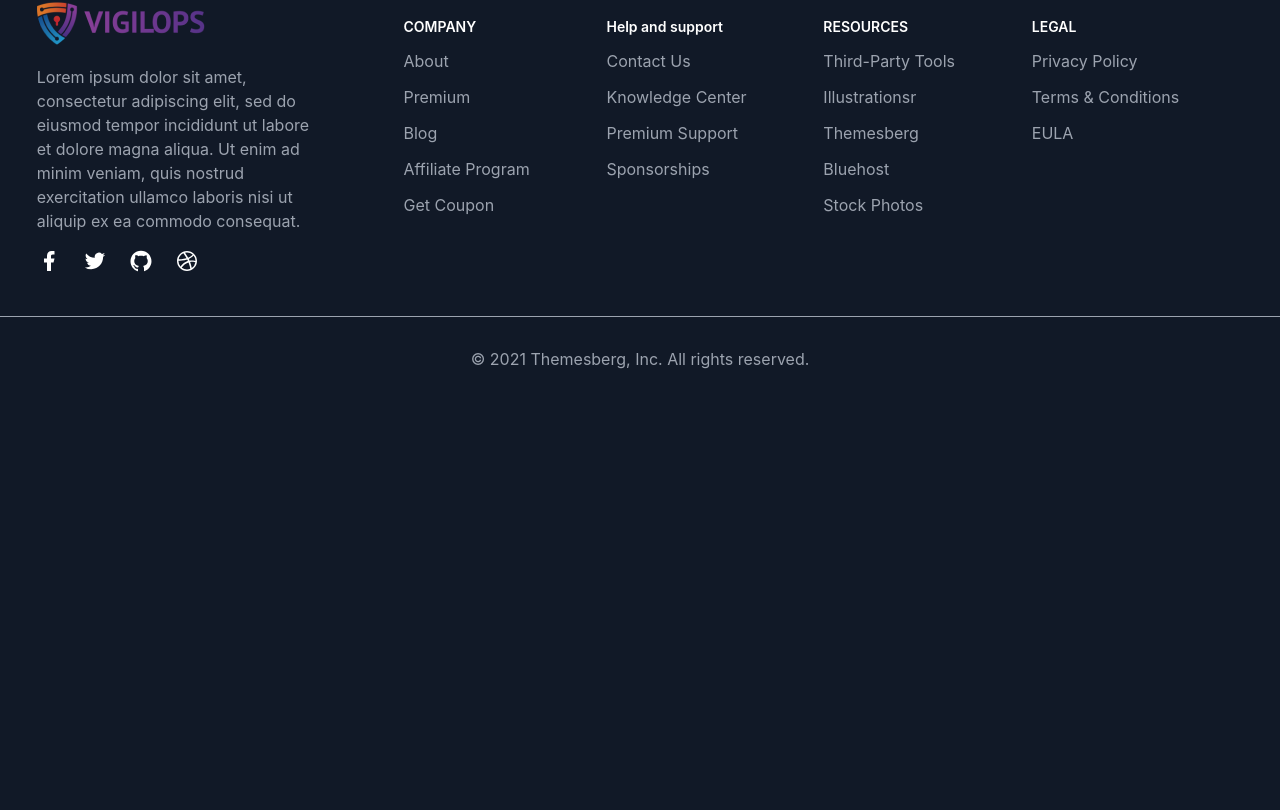
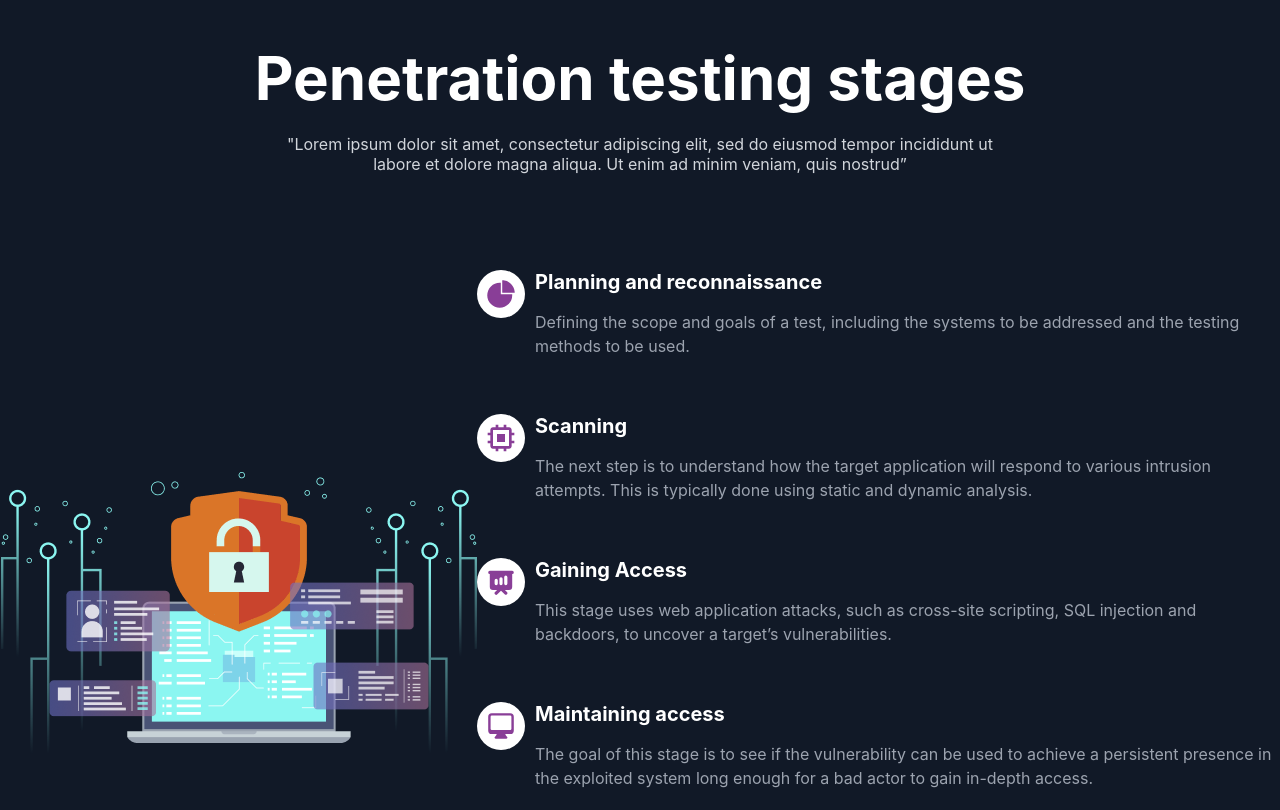
Before and after one commit to Deeporion-Technology-Private-Limited/portfolio1, a React (Create React App) app: page / in a window 1280 px wide. Shown: the part 1210-2020 px from the top of the page. Before the commit the page ends 1611 px from the top, so only its background shows below. Built offline with nearby package versions, Linux system fonts and the light colour scheme; the HTML template or start-up script is replaced by a standard one.

Commit message:
worked on routes

```diff
--- /dev/null
+++ b/src/components/NoPage.jsx
@@ -0,0 +1,9 @@
+import React from 'react'
+
+const NoPage = () => {
+  return (
+    <div>NoPage</div>
+  )
+}
+
+export default NoPage
--- a/src/home/Homebanner.jsx
+++ b/src/home/Homebanner.jsx
@@ -6,6 +6,7 @@ import { TbBulbFilled } from "react-icons/tb";
 import { HiPresentationChartBar } from "react-icons/hi";
 import { AiFillEye } from "react-icons/ai";
 import { BsFillArrowRightCircleFill } from "react-icons/bs";
+import PenetrationTesting from "./PenetrationTesting";
 const Homebanner = () => {
   const ideas_data = [
     {
@@ -68,6 +69,7 @@ const Homebanner = () => {
           </div>
         </div>
       </div>
+      <div className="home_ideas_container">
         <div className="home_ideas">
           {ideas_data.map((data) => (
             <div className="idea_body">
@@ -86,6 +88,10 @@ const Homebanner = () => {
           ))}
         </div>
       </div>
+      <div>
+        <PenetrationTesting />
+      </div>
+    </div>
   );
 };
 
--- /dev/null
+++ b/src/home/PenetrationTesting.jsx
@@ -0,0 +1,73 @@
+import React from "react";
+import frame from "../images/Frame.png";
+import { AiFillPieChart } from "react-icons/ai";
+import { BiChip } from "react-icons/bi";
+import {
+  HiPresentationChartBar,
+  HiOutlineDocumentReport,
+} from "react-icons/hi";
+import { HiMiniComputerDesktop } from "react-icons/hi2";
+const PenetrationTesting = () => {
+  const data = [
+    {
+      icon: <AiFillPieChart />,
+      heading: "Planning and reconnaissance",
+      desp: "Defining the scope and goals of a test, including the systems to be addressed and the testing methods to be used.",
+    },
+    {
+      icon: <BiChip />,
+      heading: "Scanning",
+      desp: "The next step is to understand how the target application will respond to various intrusion attempts. This is typically done using static and dynamic analysis.",
+    },
+    {
+      icon: <HiPresentationChartBar />,
+      heading: "Gaining Access",
+      desp: "This stage uses web application attacks, such as cross-site scripting, SQL injection and backdoors, to uncover a target’s vulnerabilities.",
+    },
+    {
+      icon: <HiMiniComputerDesktop />,
+      heading: "Maintaining access",
+      desp: "The goal of this stage is to see if the vulnerability can be used to achieve a persistent presence in the exploited system long enough for a bad actor to gain in-depth access.",
+    },
+    {
+      icon: <HiOutlineDocumentReport />,
+      heading: "Analysis",
+      desp: "This information is analyzed by security personnel to help configure an enterprise’s WAF settings and other application security solutions to patch vulnerabilities and protect against future attacks.",
+    },
+  ];
+
+  return (
+    <div>
+      <div className="penetration_container">
+        <h1>Penetration testing stages</h1>
+        <div className="supportive_text_container">
+          <p className="supportive_text">
+            "Lorem ipsum dolor sit amet, consectetur adipiscing elit, sed do
+            eiusmod tempor incididunt ut labore et dolore magna aliqua. Ut enim
+            ad minim veniam, quis nostrud”
+          </p>
+        </div>
+      </div>
+      <div className="penetration_desp_info">
+        <div className="penetration_desp_container">
+          <div className="penetration_img">
+            <img src={frame} alt="" />
+          </div>
+          <div className="penetration_flex">
+            {data.map((obj) => (
+              <div className="penetration_desp_box">
+                <div className="penetration_icon">{obj.icon}</div>
+                <div className="penetration_desp_content">
+                  <h2>{obj.heading}</h2>
+                  <p>{obj.desp}</p>
+                </div>
+              </div>
+            ))}
+          </div>
+        </div>
+      </div>
+    </div>
+  );
+};
+
+export default PenetrationTesting;
--- a/src/home/home.css
+++ b/src/home/home.css
@@ -1,3 +1,5 @@
+/* Homebanner CSS */
+
 .home_banner {
   width: 100%;
   height: 800px;
@@ -80,10 +82,16 @@
   align-items: center;
   gap: 8px;
 }
+.home_ideas_container {
+  width: 100vw;
+  display: flex;
+  justify-content: center;
+}
 
 .home_ideas {
+  width: 75vw;
   display: flex;
-  justify-content: space-evenly;
+  justify-content: space-around;
 }
 
 .idea_body {
@@ -140,3 +148,86 @@
   align-items: center;
   gap: 8px;
 }
+
+/* PenetrationTesting CSS */
+
+.penetration_container {
+  width: 100vw;
+  display: flex;
+  flex-direction: column;
+  align-items: center;
+}
+
+.penetration_container h1 {
+  text-align: center;
+  color: var(--white);
+  font-size: 60px;
+}
+.supportive_text_container {
+  display: flex;
+  justify-content: center;
+  align-items: center;
+}
+
+.supportive_text {
+  color: var(--lightGrey);
+  width: 60%;
+  text-align: center;
+  margin-top: -20px;
+}
+
+.penetration_desp_info {
+  width: 100vw;
+  display: flex;
+  justify-content: center;
+  margin: 80px 0;
+}
+
+.penetration_desp_container {
+  width: 100vw;
+  display: flex;
+  justify-content: center;
+  align-items: center;
+}
+
+.penetration_img {
+  width: 40vw;
+  display: flex;
+  justify-content: center;
+}
+.penetration_flex {
+}
+
+.penetration_icon {
+  width: 32px;
+  font-size: 32px;
+  color: #893e97;
+  background: white;
+  border-radius: 50%;
+  padding: 8px;
+  display: flex;
+}
+
+.penetration_desp_content {
+  width: 56%;
+}
+
+.penetration_desp_content h2 {
+  font-size: 20px;
+  color: var(--white);
+  margin: 0;
+}
+
+.penetration_desp_content p {
+  color: var(--grey);
+  font-size: 16px;
+  line-height: 24px;
+  width: 745px;
+}
+
+.penetration_desp_box {
+  display: flex;
+  align-items: flex-start;
+  margin-bottom: 40px;
+  gap: 10px;
+}
--- a/src/navigation/RouteLayout.js
+++ b/src/navigation/RouteLayout.js
@@ -1,27 +1,88 @@
-import React from "react";
-import { BrowserRouter, Routes, Route } from "react-router-dom";
-import Blogs from "../pages/Blogs";
-import Contactus from "../pages/Contactus";
+import { Routes, Route } from "react-router";
+import { BrowserRouter } from "react-router-dom";
 import Home from "../pages/Home";
+import OurServices from "../pages/OurServices";
 import AboutUs from "../pages/AboutUs";
-import OurServices from "../pages/OurServices";
+import Contact from "../pages/Contactus";
+import Login from "../pages/authantication/Login";
+import AuthGuard from "../pages/authantication/AuthGuard";
+import Dashboard from "../pages/PrivatePages/Dashboard";
+import Page404 from "../components/NoPage";
 import Layout from "../components/Layout";
-const RouteLayout = () => {
+
+export const RouteLayout = () => {
+  const unprotectedRoutes = [
+    {
+      path: "/",
+      component: Home,
+      name: "home",
+    },
+    {
+      path: "/login",
+      component: Login,
+      name: "login",
+    },
+    {
+      path: "/services",
+      component: OurServices,
+      name: "OurServices",
+    },
+
+    {
+      path: "/about",
+      component: AboutUs,
+      name: "AboutUs",
+    },
+
+    {
+      path: "/contact",
+      component: Contact,
+      name: "ContactUs",
+    },
+
+    {
+      path: "*",
+      component: Page404, // Add 404 component
+      name: "404Page",
+    },
+  ];
+
+  const protectedRoutes = [
+    {
+      path: "/dashboard",
+      name: "dashboard",
+      component: {
+        admin: Page404,
+        employee: Dashboard,
+        client: Page404,
+      },
+      role: ["employee", "admin", "client"],
+    },
+  ];
   return (
-    <div>
-      <BrowserRouter>
-        <Routes>
-          <Route path="/" element={<Layout />}>
-            <Route index element={<Home />} />
-            <Route path="about" element={<AboutUs />} />
-            <Route path="blogs" element={<Blogs />} />
-            <Route path="services" element={<OurServices />} />
-            <Route path="contact" element={<Contactus />} />
-          </Route>
-        </Routes>
-      </BrowserRouter>
-    </div>
+    <BrowserRouter>
+      <Routes>
+        <Route element={<Layout />}>
+          {unprotectedRoutes.map((obj, index) => (
+            <Route
+              key={index}
+              path={obj.path}
+              name={obj.name}
+              Component={obj.component}
+            />
+          ))}
+          {protectedRoutes.map((obj, index) => (
+            <Route
+              key={index}
+              path={obj.path}
+              name={obj.name}
+              element={
+                <AuthGuard Component={obj.component} roleList={obj.role} />
+              }
+            />
+          ))}
+        </Route>
+      </Routes>
+    </BrowserRouter>
   );
 };
-
-export default RouteLayout;
--- /dev/null
+++ b/src/pages/PrivatePages/Dashboard.js
@@ -0,0 +1,7 @@
+import React from "react";
+
+const Dashboard = () => {
+  return <div>Dashboard</div>;
+};
+
+export default Dashboard;
--- /dev/null
+++ b/src/pages/authantication/AuthGuard.jsx
@@ -0,0 +1,7 @@
+import React from "react";
+
+const AuthGuard = () => {
+  return <div>AuthGuard</div>;
+};
+
+export default AuthGuard;
--- a/src/pages/authantication/Login.jsx
+++ b/src/pages/authantication/Login.jsx
@@ -0,0 +1,7 @@
+import React from "react";
+
+const Login = () => {
+  return <div>Login</div>;
+};
+
+export default Login;
```
Also changed, not shown: src/App.js (+6 -6 lines), src/images/Frame.png (added). Lines whose indentation alone changed are shown as unchanged.
